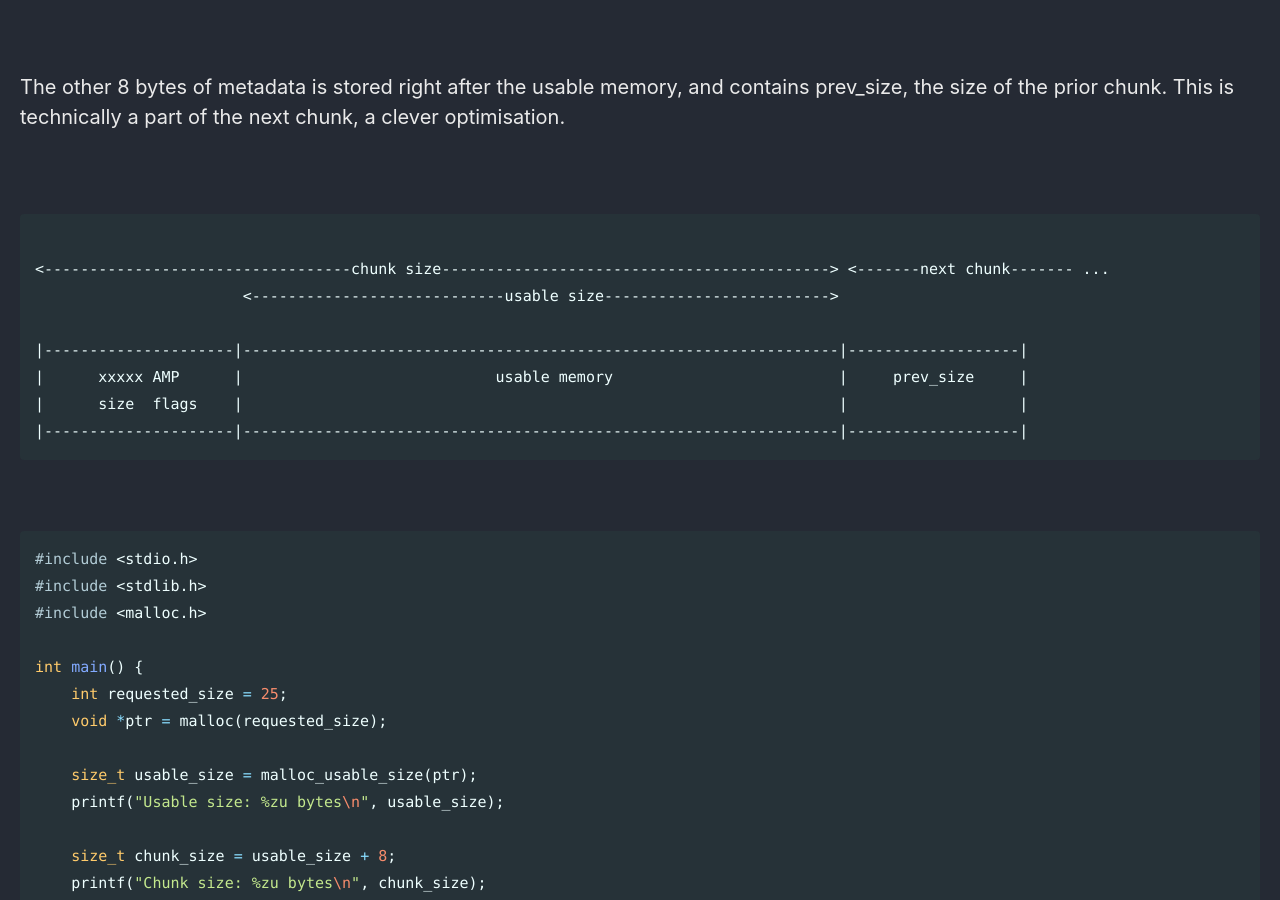
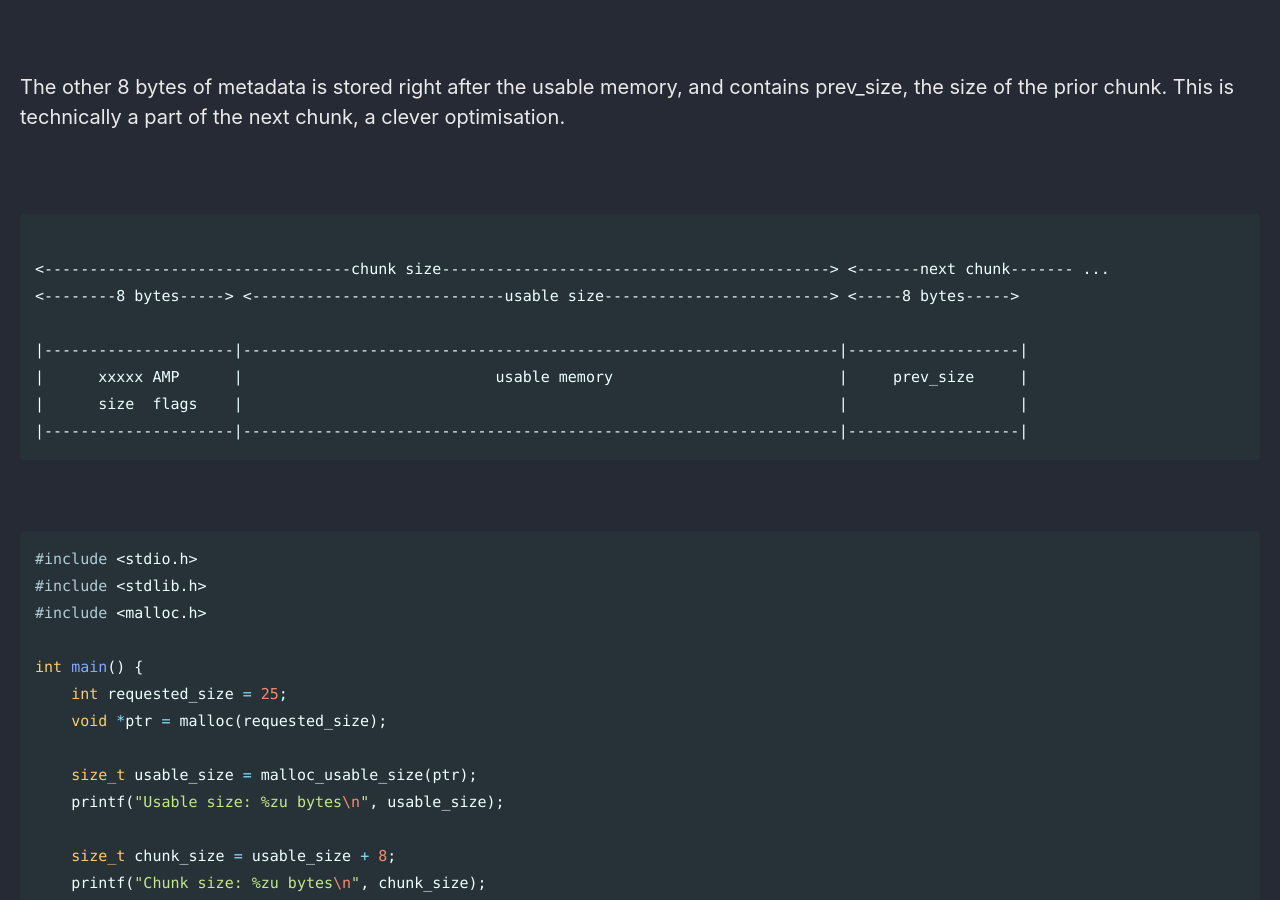
Before and after one commit to Connor-McCartney/Connor-McCartney.github.io, a Jekyll site: the page built from _pages/misc/malloc-and-tcache.md, in a window 1280 px wide and 900 px high, scrolled down 1006 px. Built offline with Jekyll 4.4.1, drawn with Linux system fonts in a browser that asks for light colours; cached includes are drawn as plain includes.

Commit message:
Update malloc-and-tcache.md

````diff
--- a/_pages/misc/malloc-and-tcache.md
+++ b/_pages/misc/malloc-and-tcache.md
@@ -46,7 +46,7 @@ The other 8 bytes of metadata is stored right after the usable memory, and conta
 ```
 
 <----------------------------------chunk size-------------------------------------------> <-------next chunk------- ...
-                       <----------------------------usable size------------------------->
+<--------8 bytes-----> <----------------------------usable size-------------------------> <-----8 bytes----->
 
 |---------------------|------------------------------------------------------------------|-------------------|
 |      xxxxx AMP      |                            usable memory                         |     prev_size     |
````
